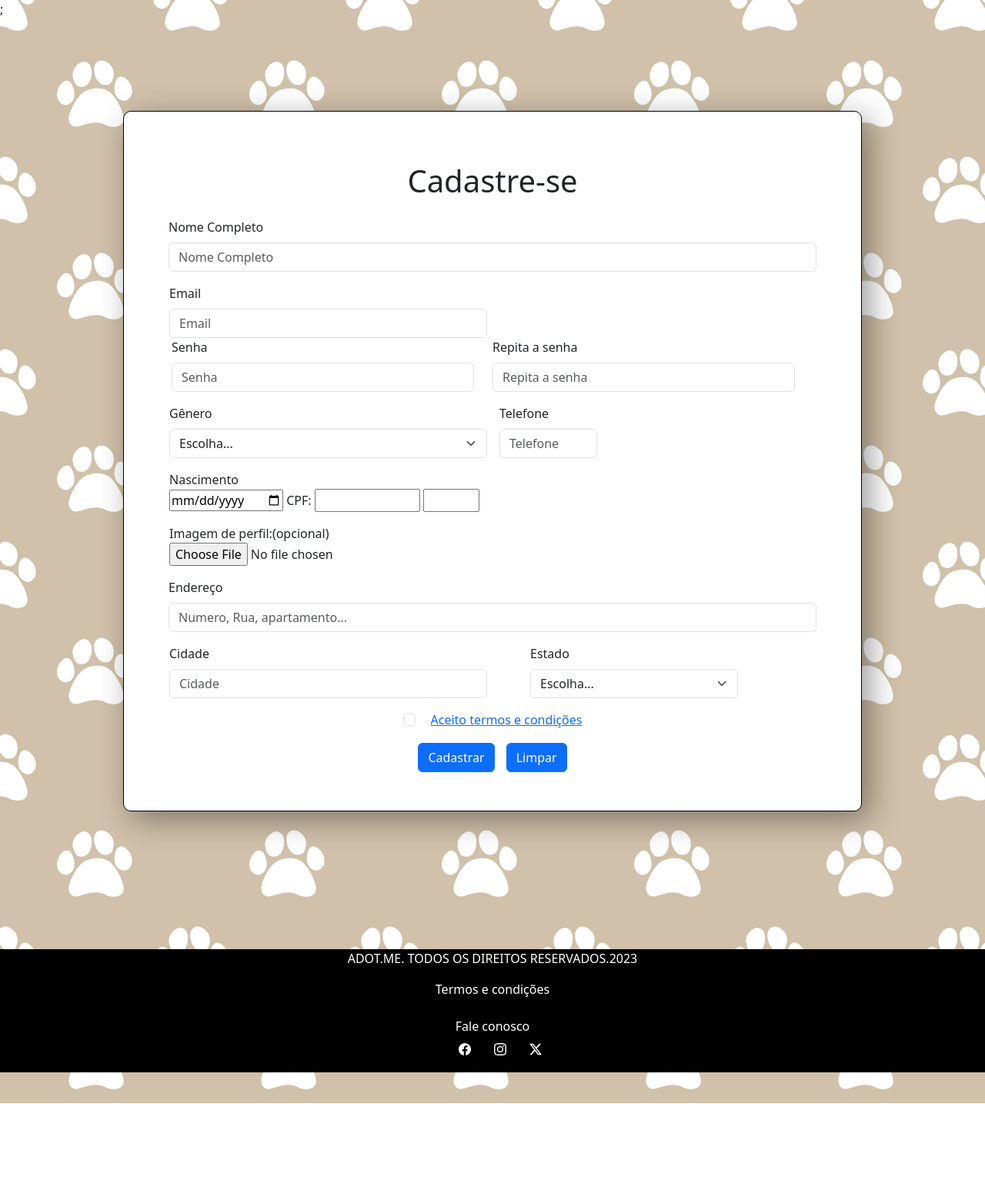
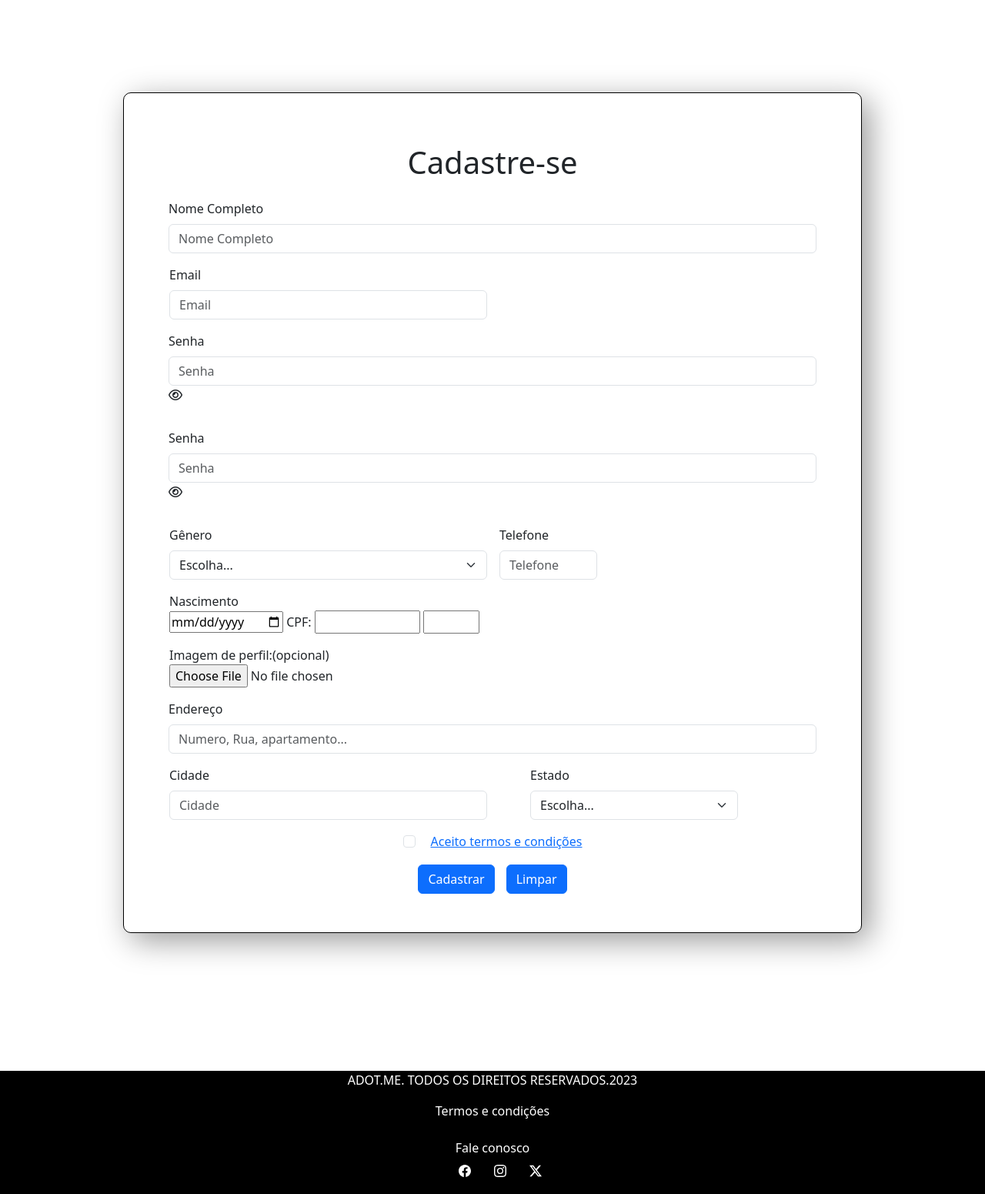
Before and after one commit to lippekstro/adote_me, a PHP site: page /views/cadastro_usu.html in a window 1280 px wide. Shown: the part 131-1682 px from the top of the page at 77% size. Before the commit the page ends 1564 px from the top, so only its background shows below. Run offline with PHP 8.4, Linux system fonts and the light colour scheme; some libraries are stand-ins or nearby versions.

Commit message:
renan adc js campo senha

```diff
--- a/css/cadastro_usu.css
+++ b/css/cadastro_usu.css
@@ -158,7 +158,17 @@ h1{
     width: 120px;
 }
 
+.mb-3{
+    position: relative;
+}
 
+#eye {
+    position: absolute;
+    right: 10px;
+    top: 75%;
+    transform: translateY(-50%);
+    cursor: pointer;
+}
 
 
 
--- a/views/cadastro_usu.html
+++ b/views/cadastro_usu.html
@@ -13,6 +13,9 @@
   <i class="bi bi-facebook"></i>
   <i class="bi bi-instagram"></i>
   <i class="bi bi-twitter-x"></i>
+
+  <!-- site do scrit https://fontawesome.com/start -->
+  <script src="https://kit.fontawesome.com/782bd950e1.js" crossorigin="anonymous"></script>
 
 
   <link href="https://cdn.jsdelivr.net/npm/bootstrap@5.3.2/dist/css/bootstrap.min.css" rel="stylesheet"
@@ -71,7 +74,6 @@
   </nav>
 
   <!-- Gabriel -->
-  <div class="fundo">;
     <form class="row g-3" id="formulariologin">
       <h1>Cadastre-se</h1>
 
@@ -89,15 +91,42 @@
         </div>
 
         <!-- Gabriel -->
-        <div class="row">
-          <div class="col-6"><label for="inputPassword4" class="form-label">Senha</label>
-            <input type="password" class="form-control" id="inputPassword4" required placeholder="Senha" required />
+        <div class="mb-3">
+          <label for="passwordField1" class="form-label">Senha</label>
+          <input type="password" class="form-control" id="passwordField1" placeholder="Senha" required>
+          <i class="fa fa-eye" id="eye1"></i>
+
+          <script>
+            document.getElementById('eye1').addEventListener('click', function () {
+              var passwordField1 = document.getElementById('passwordField1');
+
+              if (passwordField1.type === 'password') {
+                passwordField1.type = 'text';
+              } else {
+                passwordField1.type = 'password';
+              }
+            });
+          </script>
         </div>
-          <div class="col-6"><label for="inputPassword4" class="form-label">Repita a senha</label>
-            <input type="password" class="form-control" id="inputPassword4" required placeholder="Repita a senha"
-              required />
+
+        <div class="mb-3">
+          <label for="passwordField2" class="form-label">Senha</label>
+          <input type="password" class="form-control" id="passwordField2" placeholder="Senha" required>
+          <i class="fa fa-eye" id="eye2"></i>
+
+          <script>
+            document.getElementById('eye2').addEventListener('click', function () {
+              var passwordField2 = document.getElementById('passwordField2');
+
+              if (passwordField2.type === 'password') {
+                passwordField2.type = 'text';
+              } else {
+                passwordField2.type = 'password';
+              }
+            });
+          </script>
         </div>
-        </div>
+
 
           <div class="col-md-6">
             <label for="Gênero" class="form-label">Gênero</label>
@@ -125,38 +154,6 @@
             <input type="text" name="cpf" size="9" maxlength="9" required />
             <input type="text" name="cpf2" size="2" maxlength="2" required />
           </div>
-
-
-
-
-
-
-
-  <!-- Gabriel -->
-  <!--  <div class="col-md-6" id="nas.cpf">
-        <label>Nascimento </label><br>
-        <input type="date" id="diaa" name="diaa" />
-
-
-        <label>CPF:</label>
-        <input type="text" name="cpf" size="9" maxlength="9" required />
-        <input type="text" name="cpf2" size="2" maxlength="2" required />
- -->
-  <!-- <input type="number" name="dia" size="2" maxlength="2" value="" placeholder="dd" required />
-        <input type="number" name="mes" size="2" maxlength="2" value="" placeholder="mm" required />
-        <input type="number" name="ano" size="4" maxlength="4" value="" placeholder="aa" required />
-      </div>-->
-
-  <!-- Gabriel -->
-  <!--  <div class="col-md-6">
-        <label>CPF:</label>
-        <input type="text" name="cpf" size="9" maxlength="9" required />
-        <input type="text" name="cpf2" size="2" maxlength="2" required />
-      </div> -->
-
-
-
-
 
 
           <div class="col-md-6">
@@ -236,6 +233,7 @@
             </button>
           </div>
       </form>
+
   <br>
 
   <!-- rodapé da pagina -->
```
Lines whose indentation alone changed are shown as unchanged.
